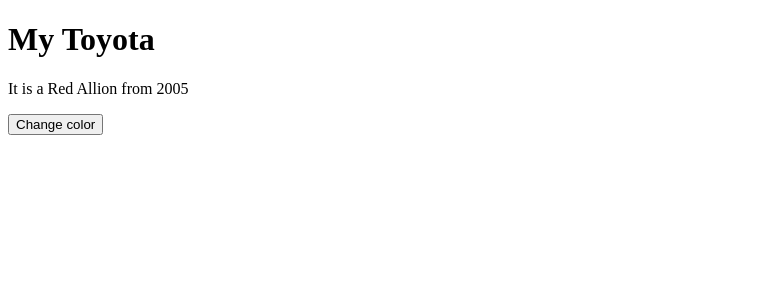
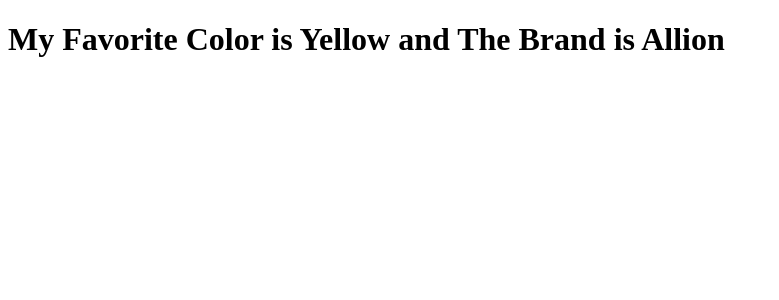
Before and after one commit to gitonga123/react-effective-meme, a React (Create React App) app in the folder react-speedy-hair/: page / in a window 1280 px wide. Shown: the top 300 px of the page, without its empty margins (0-779 px from the left). Built offline with nearby package versions, Linux system fonts and the light colour scheme.

Commit message:
React life cycle: Mount, Updating

```diff
--- a/react-speedy-hair/src/App.js
+++ b/react-speedy-hair/src/App.js
@@ -32,4 +32,45 @@
   }
 }
 
-export default Car;
+class Header extends React.Component {
+  constructor(props) {
+    super(props);
+    this.state = { favoriteColor: "red" , brand: "Allion"};
+  }
+  static getDerivedStateFromProps(props, state) {
+    return {favoriteColor: props.favCol}
+  }
+
+  shouldComponentUpdate() {
+    return false;
+  }
+
+  getSnapshotBeforeUpdate(prevProps, prevState) {
+    document.getElementById("div1").innerHTML = "Before the update the favorite was " + prevState.favoriteColor;
+  }
+  componentDidUpdate() {
+    document.getElementById("div2").innerHTML = "The updated favorite is " + this.state.favoriteColor
+  }
+
+  componentDidMount() {
+    setTimeout(() => {
+      this.setState({brand: "Nissan"})
+    }, 1000);
+  }
+  render() {
+    return (
+       <div>
+         <h1>
+           My Favorite Color is {this.state.favoriteColor} and The Brand is {this.state.brand}
+         </h1>
+         <div id="div1"></div>
+         <div id="div2"></div>
+         {/* <button type="button" onClick={this.changeColor}>Change Color</button> */}
+       </div>
+     );
+  }
+}
+
+export default Header;
+
+// export default Car;
--- a/react-speedy-hair/src/index.js
+++ b/react-speedy-hair/src/index.js
@@ -1,6 +1,6 @@
 import React from 'react';
 import ReactDOM from 'react-dom'
-import Car from './App';
+import Header from './App';
 
 
-ReactDOM.render(<Car name="Allion" color="Blue"/>, document.getElementById('root'));
+ReactDOM.render(<Header favCol="Yellow"/>, document.getElementById('root'));
```
